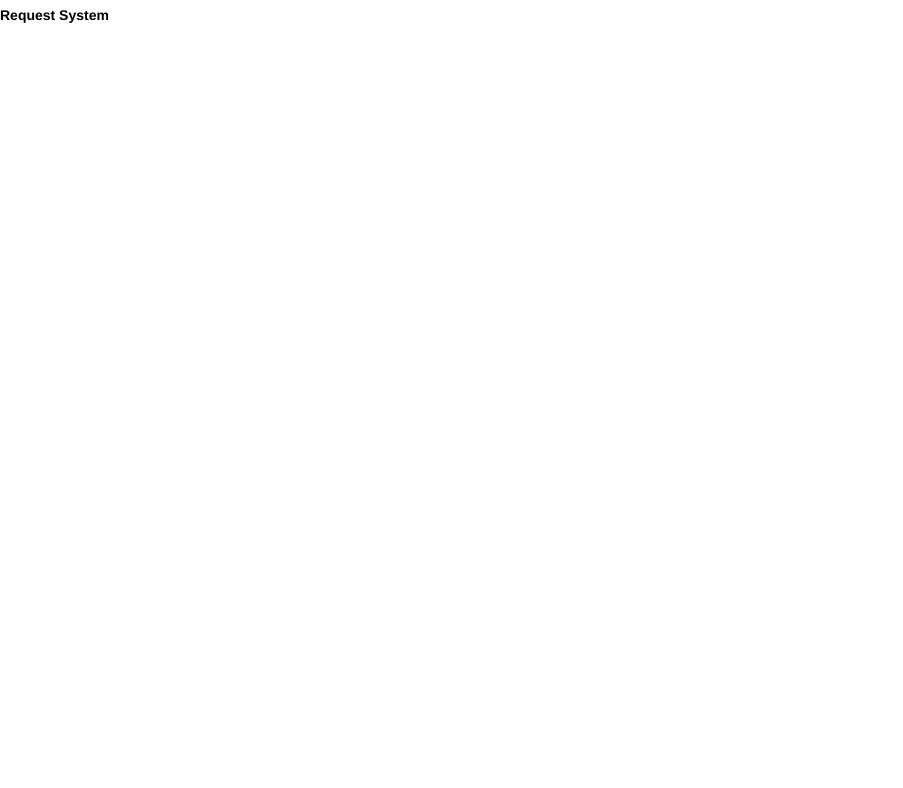
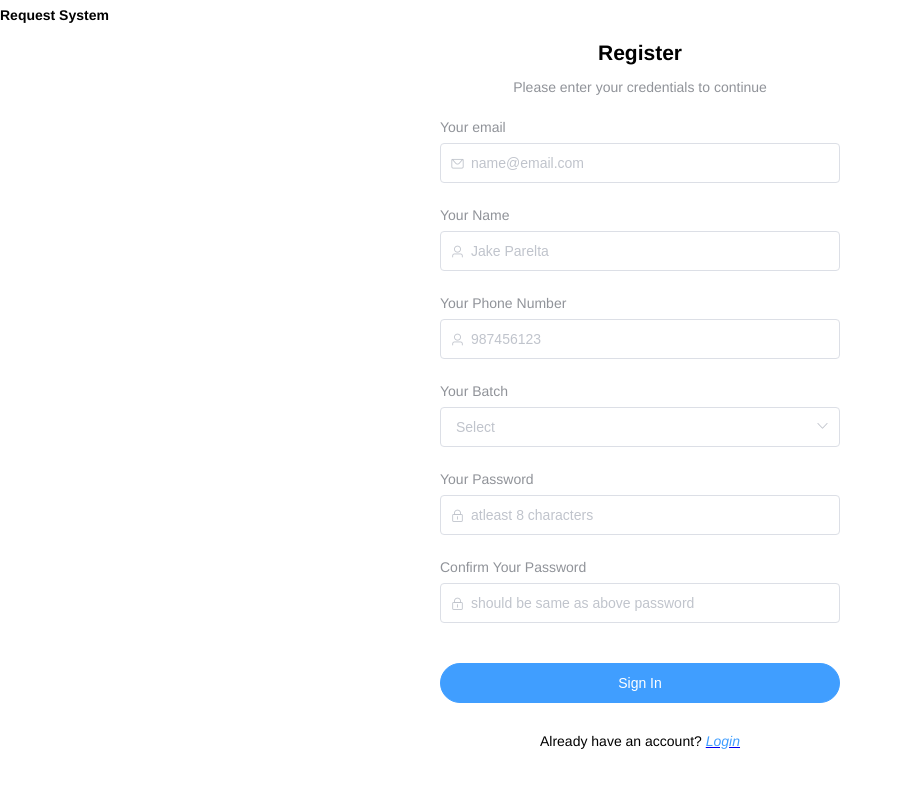
Before and after one commit to aftabMansoori/Request-System, a Vue app: page /register in a window 1280 px wide. Shown: the top 788 px of the page, without its empty margins (0-903 px from the left). Built offline with nearby package versions, Linux system fonts and the light colour scheme.

Commit message:
Added the register page

```diff
--- /dev/null
+++ b/src/Pages/Register.vue
@@ -0,0 +1,160 @@
+<template>
+  <main>
+    <section>
+      <div class="text-center mb-2">
+        <h1>Register</h1>
+        <p class="text-secondary">Please enter your credentials to continue</p>
+      </div>
+      <form action="">
+        <div class="my-1">
+          <label class="text-secondary" for="email">Your email</label>
+          <el-input
+            type="email"
+            id="email"
+            name="email"
+            placeholder="name@email.com"
+            class="my bg"
+            prefix-icon="el-icon-message"
+            v-model="user.email"
+          />
+        </div>
+        <div class="my-1">
+          <label class="text-secondary" for="email">Your Name</label>
+          <el-input
+            type="text"
+            id="name"
+            name="name"
+            placeholder="Jake Parelta"
+            class="my bg"
+            prefix-icon="el-icon-user"
+            v-model="user.name"
+          />
+        </div>
+        <div class="my-1">
+          <label class="text-secondary" for="phone-number"
+            >Your Phone Number</label
+          >
+          <el-input
+            type="tel"
+            id="phone-number"
+            name="phone-number"
+            placeholder="987456123"
+            class="my bg"
+            prefix-icon="el-icon-user"
+            v-model="user.phone"
+          />
+        </div>
+        <div class="my-1">
+          <label class="text-secondary" for="batch">Your Batch</label>
+          <el-select
+            name="batch"
+            id="batch"
+            v-model="user.batch"
+            class="w-100 my"
+            filterable
+            placeholder="Select"
+          >
+            <el-option
+              v-for="batch in batches"
+              :key="batch.id"
+              :label="batch.name"
+              :value="batch.value"
+            >
+            </el-option>
+          </el-select>
+        </div>
+        <div class="my-1">
+          <label class="text-secondary" for="password">Your Password</label>
+          <el-input
+            type="password"
+            name="password"
+            id="password"
+            placeholder="atleast 8 characters"
+            class="my"
+            prefix-icon="el-icon-lock"
+            show-password
+            v-model="user.password"
+          />
+        </div>
+        <div class="my-1">
+          <label class="text-secondary" for="confPassword"
+            >Confirm Your Password</label
+          >
+          <el-input
+            type="password"
+            name="confPassword"
+            id="confPassword"
+            placeholder="should be same as above password"
+            class="my"
+            prefix-icon="el-icon-lock"
+            show-password
+            v-model="confPassword"
+          />
+        </div>
+
+        <el-button type="primary" class="w-100 my-1" round>Sign In</el-button>
+
+        <p class="text-center">
+          Already have an account?
+          <router-link to="/login"
+            ><i class="text-primary">Login</i></router-link
+          >
+        </p>
+      </form>
+    </section>
+  </main>
+</template>
+
+<script>
+export default {
+  name: "AppRegister",
+  data() {
+    return {
+      user: {
+        email: "",
+        name: "",
+        phone: "",
+        batch: "",
+        password: "",
+      },
+      confPassword: "",
+      batches: [
+        {
+          id: 0,
+          name: "JavaScript FullStack Batch 1",
+          value: "mevn-batch-1",
+        },
+        {
+          id: 1,
+          name: "JavaScript FullStack Batch 2",
+          value: "mevn-batch-2",
+        },
+        {
+          id: 2,
+          name: "DJANGO FullStack",
+          value: "django",
+        },
+        {
+          id: 3,
+          name: "UI/UX Developer",
+          value: "ui-ux",
+        },
+      ],
+    };
+  },
+};
+</script>
+
+<style scoped>
+main {
+  min-height: 90vh;
+  width: 100%;
+  display: flex;
+  align-items: center;
+  justify-content: center;
+}
+
+section {
+  width: 400px;
+}
+</style>
--- a/src/Router/index.js
+++ b/src/Router/index.js
@@ -2,14 +2,20 @@ import VueRouter from "vue-router";
 
 // Pages
 import Login from "@/Pages/Login";
+import Register from "@/Pages/Register";
 
 const router = new VueRouter({
   mode: "history",
   routes: [
     {
       name: "AppLogin",
-      path: "/Login",
+      path: "/login",
       component: Login,
+    },
+    {
+      name: "AppRegister",
+      path: "/register",
+      component: Register,
     },
   ],
 });
```
